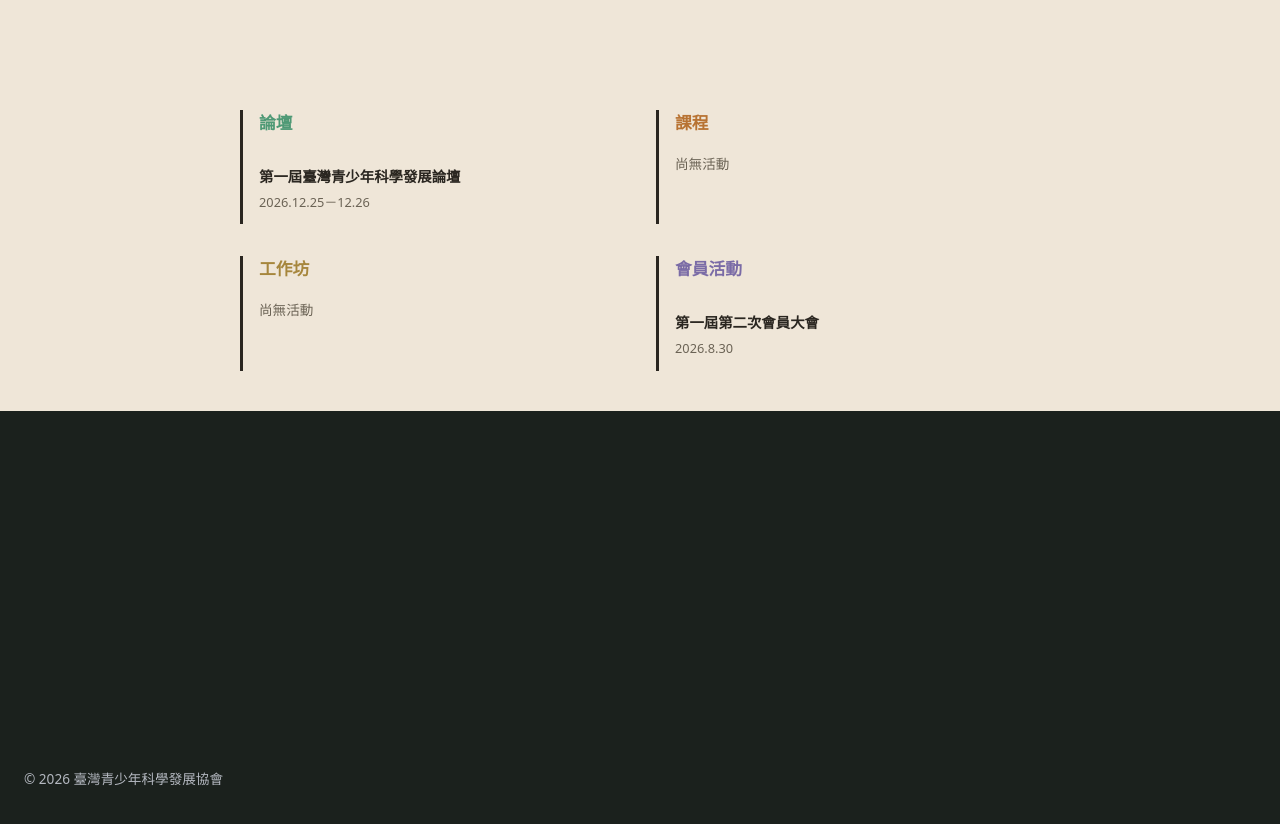
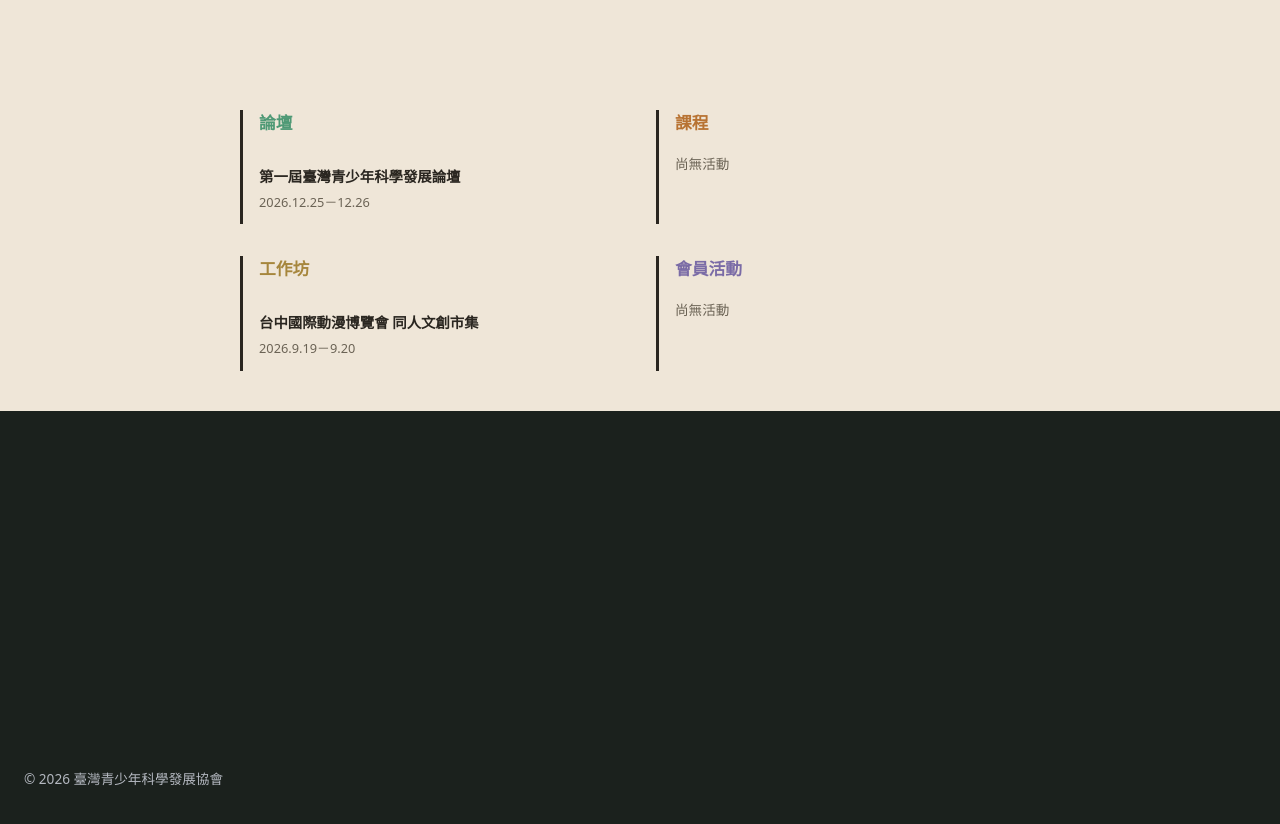
Before and after one commit to TYSDA/website, an Astro site: page /activities in a window 1280 px wide. Shown: the part 78-902 px from the top of the page. Built offline with nearby package versions, Linux system fonts and the light colour scheme; Astro itself is replaced by a stand-in of ours.

Commit message:
改動了了

```diff
--- a/src/pages/activities.astro
+++ b/src/pages/activities.astro
@@ -21,18 +21,18 @@ const categories = [
 	{
 		name: "工作坊",
 		tagClass: "tag-workshop",
-		activities: []
+		activities: [
+			{
+				title: "台中國際動漫博覽會 同人文創市集",
+				date: "2026.9.19－9.20",
+				link: "/activities/comic-market"
+			}
+		]
 	},
 	{
 		name: "會員活動",
 		tagClass: "tag-assembly",
-		activities: [
-			{
-				title: "第一屆第二次會員大會",
-				date: "2026.8.30",
-				link: "/activities/assembly"
-			}
-		]
+		activities: []
 	}
 ];
 ---
```
Also changed, not shown: 2 other files.
